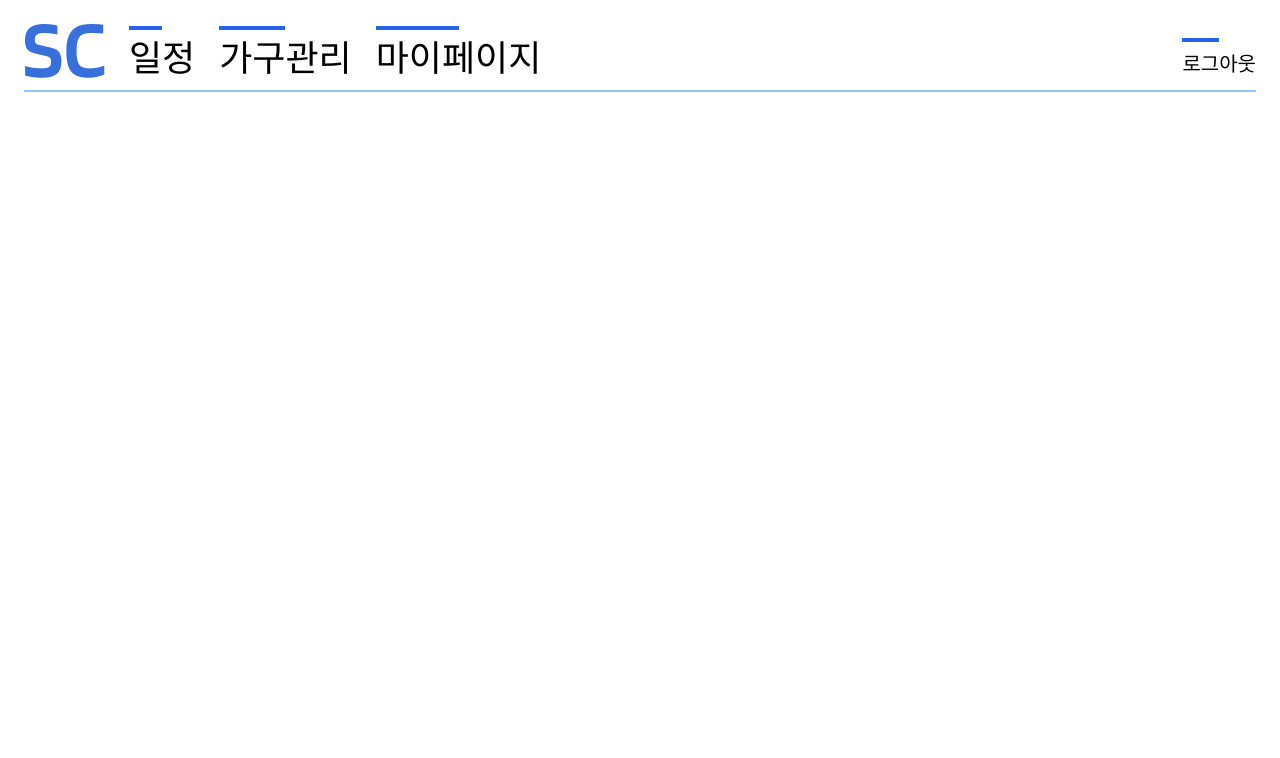
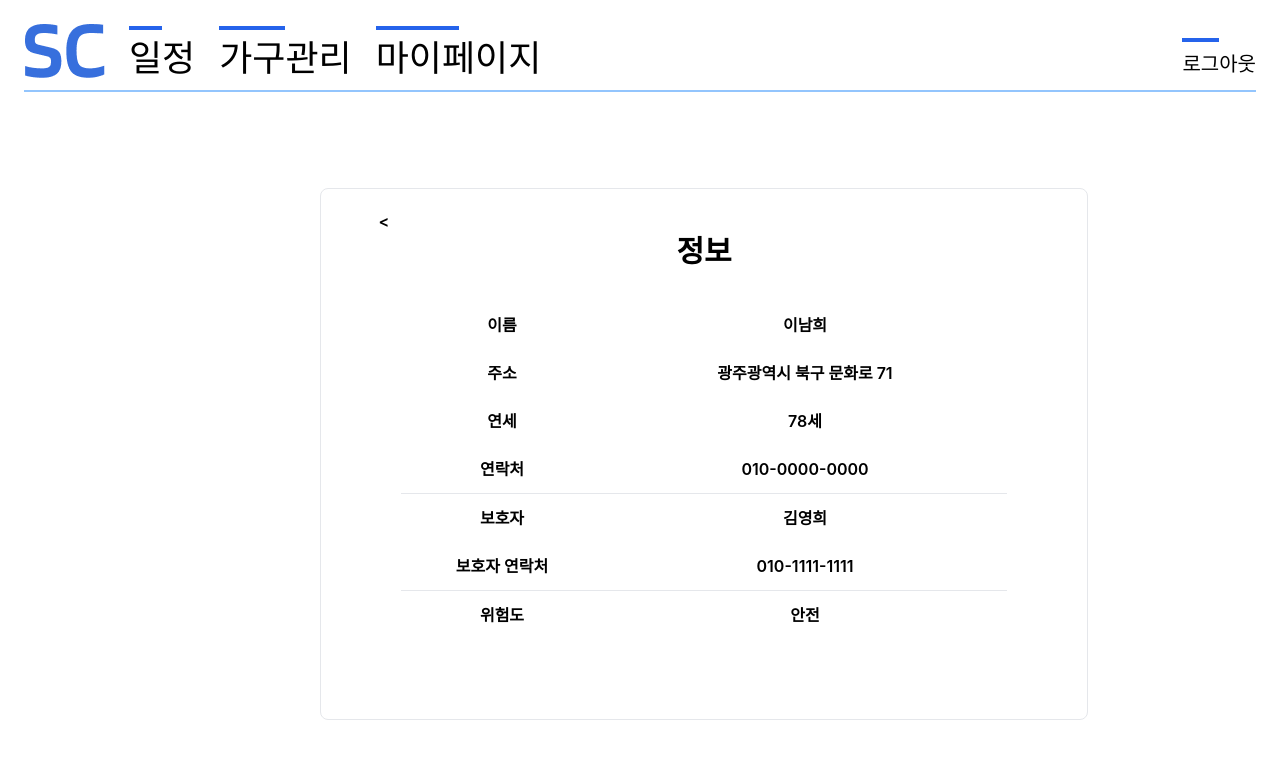
Before and after one commit to 2yunseong/Silver-Connect, a React (Create React App) app in the folder fe/: page /select in a window 1280 px wide. Before the commit this address had no page. Shown: the top 758 px of the page. Built offline with nearby package versions, Linux system fonts and the light colour scheme; a small style sheet from the web is missing.

Commit message:
feat(select): 가구 별 페이지 CSS 반영

```diff
--- a/fe/src/App.js
+++ b/fe/src/App.js
@@ -3,6 +3,7 @@ import Navbar from './Navbar/Navbar';
 import Homepage from './Homepage/Homepage';
 import List from './HouseHolds/List';
 import MyPage from './MyPage/MyPage';
+import Select from './HouseHolds/Select';
 
 function App() {
   return (
@@ -13,6 +14,7 @@ function App() {
         <Route path='/homepage' element={<Homepage />} />
         <Route path='/household' element={<List />} />
         <Route path='/mypage' element={<MyPage />} />
+        <Route path='/select' element={<Select />} />
       </Routes>
     </BrowserRouter>
   );
--- a/fe/src/HouseHolds/Select.js
+++ /dev/null
@@ -1,50 +0,0 @@
-const dummyData = {
-  name: '이남희',
-  address: '광주광역시 북구 문화로 71',
-  age: '78',
-  phone: '010-0000-0000',
-  supporter: '김영희',
-  supporterPhone: '010-1111-1111',
-};
-
-const Select = () => {
-  return (
-    <div>
-      <h1>정보</h1>
-      <div>
-        <div>이름</div>
-        <div>{dummyData.name}</div>
-      </div>
-      <div>
-        <div>주소</div>
-        <div>{dummyData.address}</div>
-      </div>
-      <div>
-        <div>연세</div>
-        <div>{dummyData.age}세</div>
-      </div>
-      <div>
-        <div>연락처</div>
-        <div>{dummyData.phone}</div>
-      </div>
-      <hr />
-      <div>
-        <div>
-          <div>보호자</div>
-          <div>{dummyData.supporter}</div>
-        </div>
-        <div>
-          <div>보호자 연락처</div>
-          <div>{dummyData.supporterPhone}</div>
-        </div>
-        <hr />
-        <div>
-          <div>위험도</div>
-          <div>안전</div>
-        </div>
-      </div>
-    </div>
-  );
-};
-
-export default Select;
--- /dev/null
+++ b/fe/src/HouseHolds/Select.jsx
@@ -0,0 +1,51 @@
+const dummyData = {
+  name: '이남희',
+  address: '광주광역시 북구 문화로 71',
+  age: '78',
+  phone: '010-0000-0000',
+  supporter: '김영희',
+  supporterPhone: '010-1111-1111',
+};
+
+const Select = () => {
+  return (
+    <div className='flex flex-col w-3/5 h-2/5 relative top-24 left-80 border text-center pt-5 pb-20 px-20 rounded-lg font-semibold'>
+      <button className='relative right-80'>{`<`}</button>
+      <h2 className='font-bold text-3xl mb-8'>정보</h2>
+      <div className='flex py-3'>
+        <div className='w-1/3'>이름</div>
+        <div className='w-2/3'>{dummyData.name}</div>
+      </div>
+      <div className='flex py-3'>
+        <div className='w-1/3'>주소</div>
+        <div className='w-2/3'>{dummyData.address}</div>
+      </div>
+      <div className='flex py-3'>
+        <div className='w-1/3'>연세</div>
+        <div className='w-2/3'>{dummyData.age}세</div>
+      </div>
+      <div className='flex py-3'>
+        <div className='w-1/3'>연락처</div>
+        <div className='w-2/3'>{dummyData.phone}</div>
+      </div>
+      <hr />
+      <div>
+        <div className='flex py-3'>
+          <div className='w-1/3'>보호자</div>
+          <div className='w-2/3'>{dummyData.supporter}</div>
+        </div>
+        <div className='flex py-3'>
+          <div className='w-1/3'>보호자 연락처</div>
+          <div className='w-2/3'>{dummyData.supporterPhone}</div>
+        </div>
+        <hr />
+        <div className='flex py-3'>
+          <div className='w-1/3'>위험도</div>
+          <div className='w-2/3'>안전</div>
+        </div>
+      </div>
+    </div>
+  );
+};
+
+export default Select;
```
